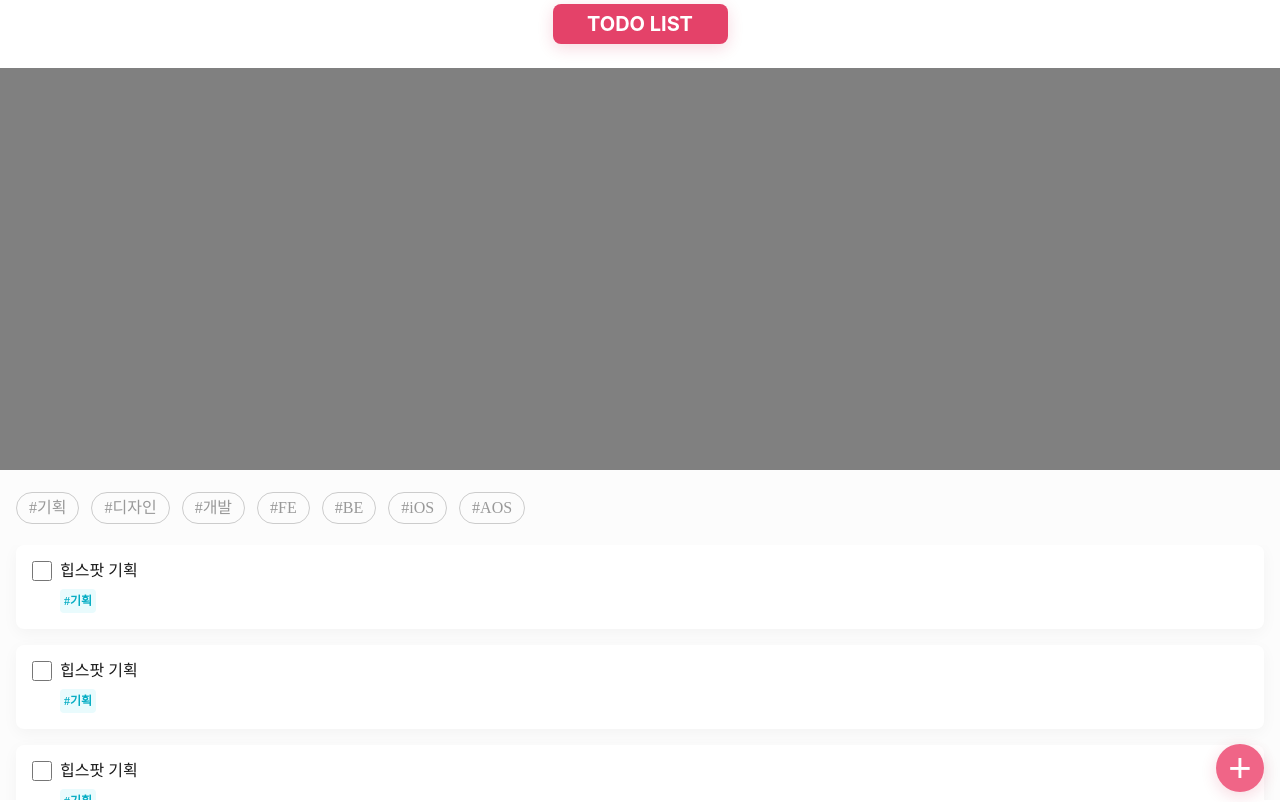
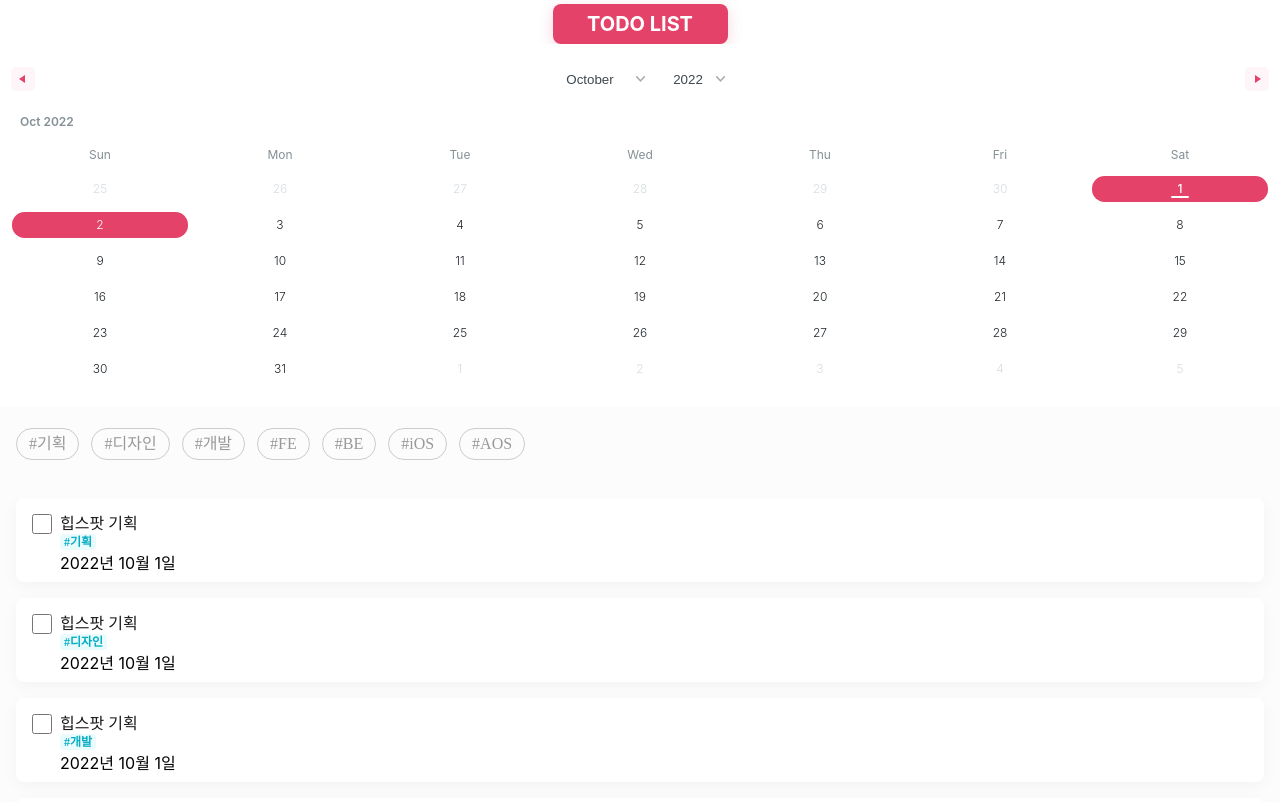
Before and after one commit to Hipspot/hipSpot-toyproject-frontend, a React (Create React App) app: page / in a window 1280 px wide. Shown: the top 802 px of the page. Built offline with nearby package versions, Linux system fonts and the light colour scheme.

Commit message:
feat: calendar ui 작업 #1

```diff
--- a/package.json
+++ b/package.json
@@ -6,7 +6,9 @@
     "@testing-library/jest-dom": "^5.16.5",
     "@testing-library/react": "^13.4.0",
     "@testing-library/user-event": "^13.5.0",
+    "date-fns": "^2.29.3",
     "react": "^18.2.0",
+    "react-date-range": "^1.4.0",
     "react-dom": "^18.2.0",
     "react-scripts": "5.0.1",
     "recoil": "^0.7.5",
--- a/src/App.js
+++ /dev/null
@@ -1,107 +0,0 @@
-import {
-  RecoilRoot,
-  atom,
-  selector,
-  useRecoilState,
-  useRecoilValue,
-  atomFamily,
-} from "recoil";
-import styled from "styled-components";
-import { Card, CardList } from "./components/CardList";
-import Logo from "./components/Logo";
-import { Tag, TagList } from "./components/TagList";
-import GlobalStyle from "./GlobalStyle";
-
-function App() {
-  return (
-    <Wrapper>
-      <GlobalStyle />
-      <Logo>TODO LIST</Logo>
-      <Calendar></Calendar>
-      <Section>
-        <TagList>
-          <Tag>#기획</Tag>
-          <Tag>#디자인</Tag>
-          <Tag>#개발</Tag>
-          <Tag>#FE</Tag>
-          <Tag>#BE</Tag>
-          <Tag>#iOS</Tag>
-          <Tag>#AOS</Tag>
-        </TagList>
-        <CardList>
-          <Card>
-            <div className="left">
-              <input type="checkbox" />
-            </div>
-            <div className="right">
-              <h1>힙스팟 기획</h1>
-              <div className="tag">#기획</div>
-            </div>
-          </Card>
-          <Card>
-            <div className="left">
-              <input type="checkbox" />
-            </div>
-            <div className="right">
-              <h1>힙스팟 기획</h1>
-              <div className="tag">#기획</div>
-            </div>
-          </Card>
-          <Card>
-            <div className="left">
-              <input type="checkbox" />
-            </div>
-            <div className="right">
-              <h1>힙스팟 기획</h1>
-              <div className="tag">#기획</div>
-            </div>
-          </Card>
-        </CardList>
-      </Section>
-      <ActionButton>+</ActionButton>
-    </Wrapper>
-  );
-}
-
-export default App;
-
-const Wrapper = styled.div`
-  height: 100vh;
-  width: 100vw;
-  display: flex;
-  flex-direction: column;
-  align-items: center;
-`;
-
-const Calendar = styled.div`
-  height: 402px;
-  width: 100%;
-  background-color: gray;
-`;
-
-const Section = styled.section`
-  width: 100%;
-  flex: 1;
-  background: #fcfcfc;
-  overflow-x: hidden;
-  overflow-y: auto;
-  padding-bottom: 16px;
-`;
-
-const ActionButton = styled.button`
-  position: fixed;
-  bottom: 8px;
-  right: 16px;
-  width: 48px;
-  height: 48px;
-  background-color: #f06587;
-  color: white;
-  font-size: 40px;
-  padding: 0;
-  border-radius: 100%;
-  border: none;
-  display: flex;
-  justify-content: center;
-  align-items: center;
-  box-shadow: 0px 4px 16px 0px #d0113f29;
-`;
--- /dev/null
+++ b/src/App.jsx
@@ -0,0 +1,131 @@
+import styled from "styled-components";
+import { Card, CardList } from "./components/CardList";
+import Logo from "./components/Logo";
+import { Tag, TagList } from "./components/TagList";
+import { tags } from "./constants/tag";
+import GlobalStyle from "./GlobalStyle";
+import "react-date-range/dist/styles.css"; // main css file
+import "react-date-range/dist/theme/default.css"; // theme css file
+import { DateRangePicker } from "react-date-range";
+import { addDays } from "date-fns";
+import { useState } from "react";
+import { dateToLocalString } from "./utils/date";
+
+function App() {
+  const [state, setState] = useState([
+    {
+      startDate: new Date(),
+      endDate: addDays(new Date(), 1),
+      key: "selection",
+    },
+  ]);
+
+  return (
+    <Wrapper>
+      <GlobalStyle />
+      <Logo>TODO LIST</Logo>
+
+      <Calendar>
+        <DateRangePicker
+          className="dateRangePicker"
+          editableDateInputs={true}
+          onChange={(item) => setState([item.selection])}
+          moveRangeOnFirstSelection={false}
+          ranges={state}
+          months={1}
+          direction="horizontal"
+          showDateDisplay={false}
+        />
+      </Calendar>
+      <Section>
+        <TagList>
+          {tags.map((tag) => (
+            <Tag>{tag.name}</Tag>
+          ))}
+        </TagList>
+      </Section>
+      <Section>
+        <CardList>
+          {tags.map((tag) => (
+            <Card color={tag.color}>
+              <div className="left">
+                <input type="checkbox" />
+              </div>
+              <div className="right">
+                <h1>힙스팟 기획</h1>
+                <div className="tag">{tag.name}</div>
+                <p>{dateToLocalString(new Date().toISOString())}</p>
+              </div>
+            </Card>
+          ))}
+        </CardList>
+      </Section>
+    </Wrapper>
+  );
+}
+
+export default App;
+
+const Wrapper = styled.div`
+  height: fit-content;
+  width: 100vw;
+  display: flex;
+  flex-direction: column;
+  align-items: center;
+`;
+
+const Calendar = styled.div`
+  height: fit-content;
+  width: 100%;
+  background-color: gray;
+  .rdrCalendarWrapper {
+    width: 100vw;
+    .rdrMonth {
+      flex: 1;
+    }
+  }
+  .rdrDefinedRangesWrapper {
+    display: none;
+  }
+
+  /* 버튼 색상 바꿈 */
+  .rdrNextPrevButton {
+    background-color: #fef5f8;
+  }
+  .rdrNextButton i {
+    border-color: transparent transparent transparent #e44269;
+  }
+  .rdrPprevButton i {
+    border-color: transparent #e44269 transparent transparent;
+  }
+  /* 범위 색상 바꿈 */
+  .rdrStartEdge,
+  .rdrEndEdge {
+    background-color: #e44269;
+  }
+  .rdrInRange {
+    color: #fef5f8 !important;
+  }
+  .rdrDay:not(.rdrDayPassive) .rdrStartEdge ~ .rdrDayNumber span,
+  .rdrDay:not(.rdrDayPassive) .rdrEndEdge ~ .rdrDayNumber span {
+    color: white !important;
+  }
+
+  .rdrDay:not(.rdrDayPassive) .rdrInRange ~ .rdrDayNumber span,
+  .rdrDay:not(.rdrDayPassive) .rdrSelected ~ .rdrDayNumber span {
+    color: #e44269 !important;
+  }
+
+  /* 현재날짜 밑줄 */
+  .rdrDayToday .rdrDayNumber span:after {
+    background-color: #e44269;
+  }
+`;
+
+const Section = styled.section`
+  width: 100%;
+  flex: 1;
+  overflow-x: scroll;
+  background: #fcfcfc;
+  padding-bottom: 16px;
+`;
--- a/src/components/Logo.jsx
+++ b/src/components/Logo.jsx
@@ -4,7 +4,6 @@ const Logo = styled.div`
   width: 175px;
   height: 40px;
   margin-top: 4px;
-  margin-bottom: 24px;
   border-radius: 8px;
   background-color: #e44269;
   display: flex;
--- a/src/components/TagList.jsx
+++ b/src/components/TagList.jsx
@@ -5,7 +5,6 @@ export const TagList = styled.div`
   height: 75px;
   display: flex;
   align-items: center;
-  overflow-x: scroll;
   padding-left: 16px;
   gap: 12px;
   -ms-overflow-style: none; /* IE and Edge */
--- /dev/null
+++ b/src/constants/tag.js
@@ -0,0 +1,52 @@
+export const tags = [
+  {
+    name: "#기획",
+    backgroundColor: "#E9FBFD",
+    color: "#06ADC4",
+  },
+  {
+    name: "#디자인",
+    backgroundColor: "#FEF0F4",
+    color: "#E44269",
+  },
+  {
+    name: "#개발",
+    backgroundColor: "#E5FDF6",
+    color: "#14A87B",
+  },
+  {
+    name: "#FE",
+    backgroundColor: "",
+    color: "#",
+  },
+  {
+    name: "#BE",
+    backgroundColor: "",
+    color: "#",
+  },
+  {
+    name: "#iOS",
+    backgroundColor: "",
+    color: "#",
+  },
+  {
+    name: "#AOS",
+    backgroundColor: "",
+    color: "",
+  },
+];
+
+export default function getTagColor(tagName) {
+  switch (tagName) {
+    case "#개발":
+      return "#E9FBFD";
+    case "#기획":
+      return "#E9FBFD";
+    case "#FE":
+      return "#E9FBFD";
+    case "#BE":
+      return "#E9FBFD";
+    default:
+      return "#E9FBFD";
+  }
+}
--- a/src/index.js
+++ /dev/null
@@ -1,17 +0,0 @@
-import React from "react";
-import ReactDOM from "react-dom/client";
-import { RecoilRoot } from "recoil";
-import App from "./App";
-import reportWebVitals from "./reportWebVitals";
-
-const root = ReactDOM.createRoot(document.getElementById("root"));
-root.render(
-  <RecoilRoot>
-    <App />
-  </RecoilRoot>
-);
-
-// If you want to start measuring performance in your app, pass a function
-// to log results (for example: reportWebVitals(console.log))
-// or send to an analytics endpoint. Learn more: https://bit.ly/CRA-vitals
-reportWebVitals();
--- /dev/null
+++ b/src/index.jsx
@@ -0,0 +1,11 @@
+import React from "react";
+import ReactDOM from "react-dom/client";
+import { RecoilRoot } from "recoil";
+import App from "./App";
+
+const root = ReactDOM.createRoot(document.getElementById("root"));
+root.render(
+  <RecoilRoot>
+    <App />
+  </RecoilRoot>
+);
--- /dev/null
+++ b/src/utils/date.js
@@ -0,0 +1,13 @@
+export const dateToLocalString = (dateString) => {
+  console.log(dateString);
+  console.log(new Date(dateString));
+  const date = new Date(dateString);
+  return (
+    date.getFullYear() +
+    "년 " +
+    (date.getMonth() + 1) +
+    "월 " +
+    date.getDate() +
+    "일"
+  );
+};
```
Also changed, not shown: src/utils/getTagColor.js (deleted, +0 -14 lines), 1 other file (tests, documents, lock files or other folders).
